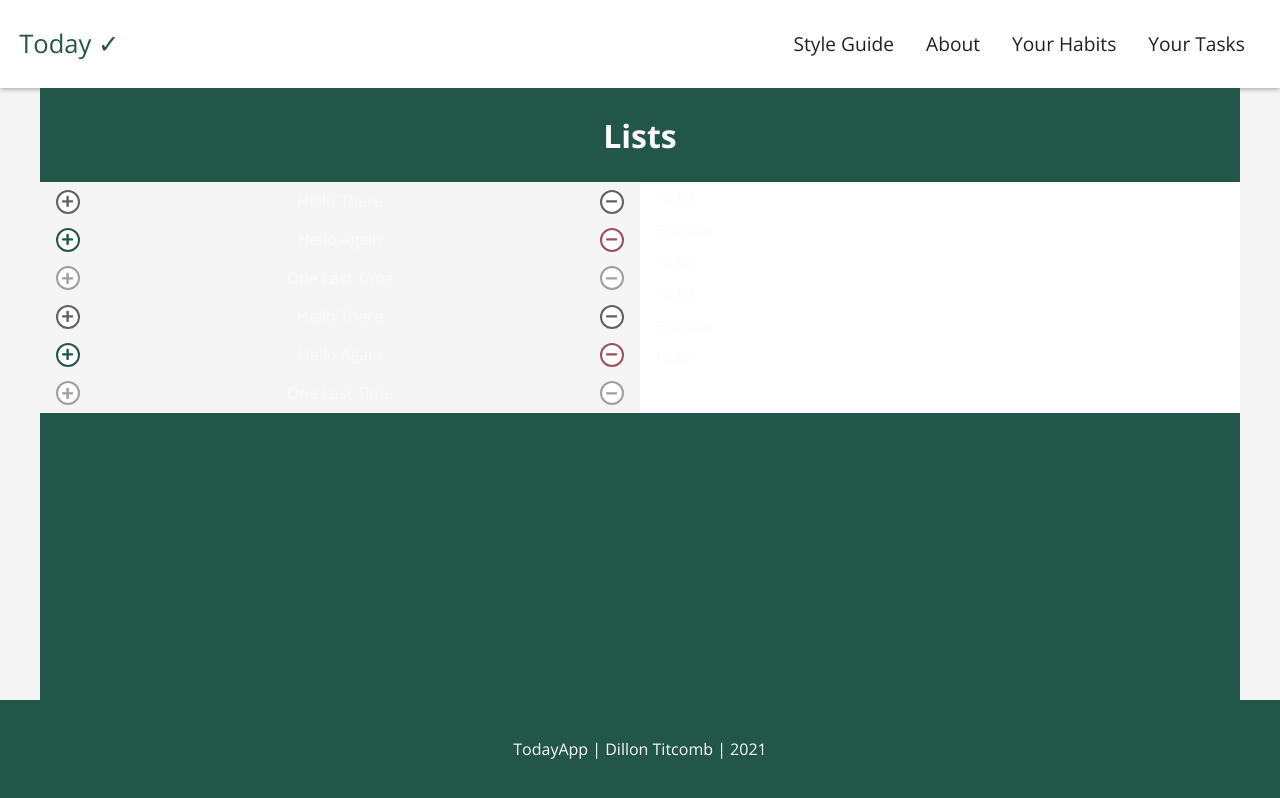
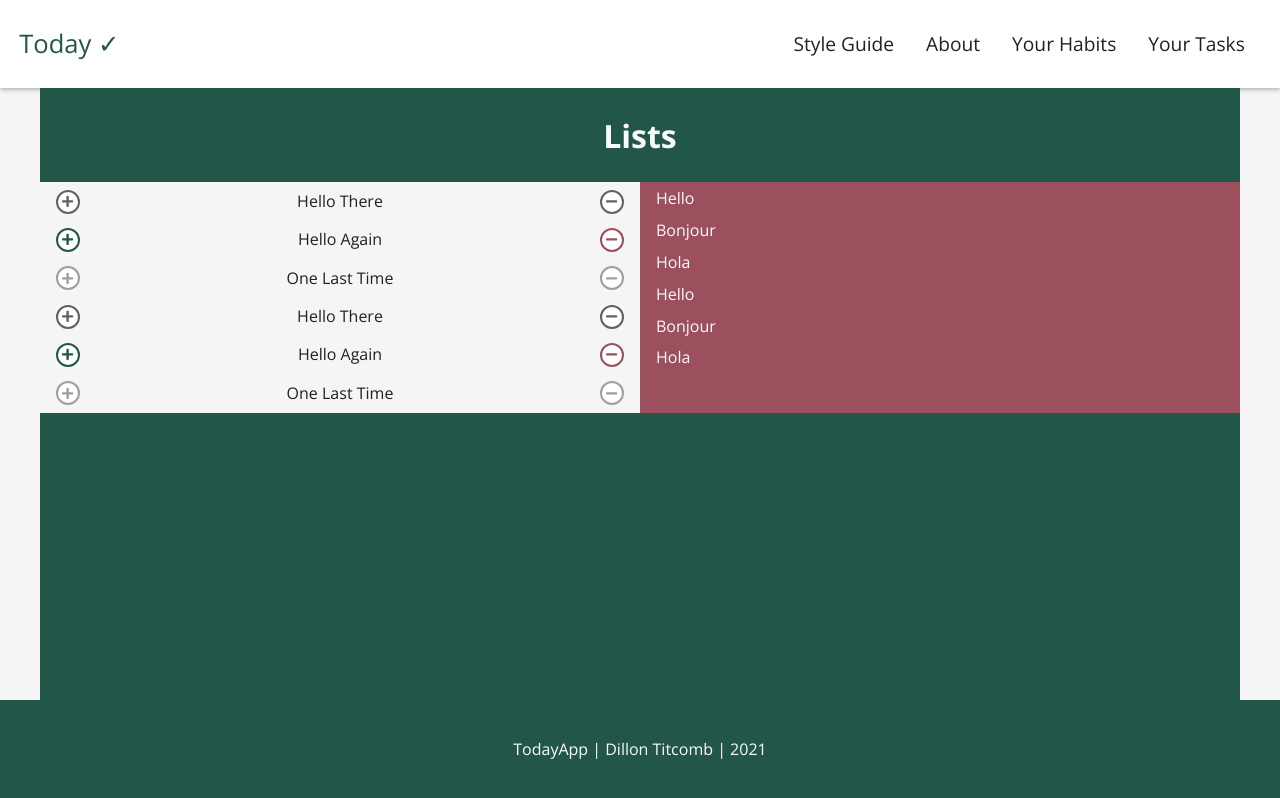
Before and after one commit to dillontitcomb/today, a Next.js app: page /styles/lists in a window 1280 px wide. Built offline with nearby package versions, Linux system fonts and the light colour scheme.

Commit message:
complete basic tasks dashboard.

```diff
--- a/components/layout/Lists.js
+++ b/components/layout/Lists.js
@@ -13,6 +13,10 @@ export const ListContainer = styled.div`
       : props.offwhite
       ? props.theme.colors.lightGrey
       : props.theme.colors.background};
+  color: ${(props) =>
+    props.primary || props.secondary
+      ? props.theme.colors.lightText
+      : props.theme.colors.darkText};
 `;
 
 export const ListItem = styled.li`
--- a/components/layout/Wrappers.js
+++ b/components/layout/Wrappers.js
@@ -16,7 +16,7 @@ export const Container = styled.div`
       : props.offwhite
       ? props.theme.colors.darkText
       : props.theme.colors.darkText};
-  max-width: 1200px;
+  max-width: ${(props) => (props.expand ? 4000 : 1200)}px;
   margin: auto;
   height: 100%;
   overflow: hidden;
--- a/pages/styles/lists.js
+++ b/pages/styles/lists.js
@@ -16,7 +16,7 @@ const leftPanel = (
   </ListContainer>
 );
 const rightPanel = (
-  <ListContainer>
+  <ListContainer secondary>
     <ListItem>Hello</ListItem>
     <ListItem>Bonjour</ListItem>
     <ListItem>Hola</ListItem>
--- a/pages/tasks/index.js
+++ b/pages/tasks/index.js
@@ -16,7 +16,7 @@ export default function tasks() {
 
   const leftPanel = (
     <Container nopad leftalign>
-      <Title secondary>Your Tasks</Title>
+      <Title primary>Your Tasks</Title>
       <TasksList tasks={tasks}></TasksList>
     </Container>
   );
@@ -28,7 +28,7 @@ export default function tasks() {
   );
 
   return (
-    <Container nopad primary>
+    <Container nopad offwhite expand>
       <Title>Welcome to your Tasks dashboard.</Title>
       <SplitPanel left={leftPanel} right={rightPanel}></SplitPanel>
     </Container>
```
